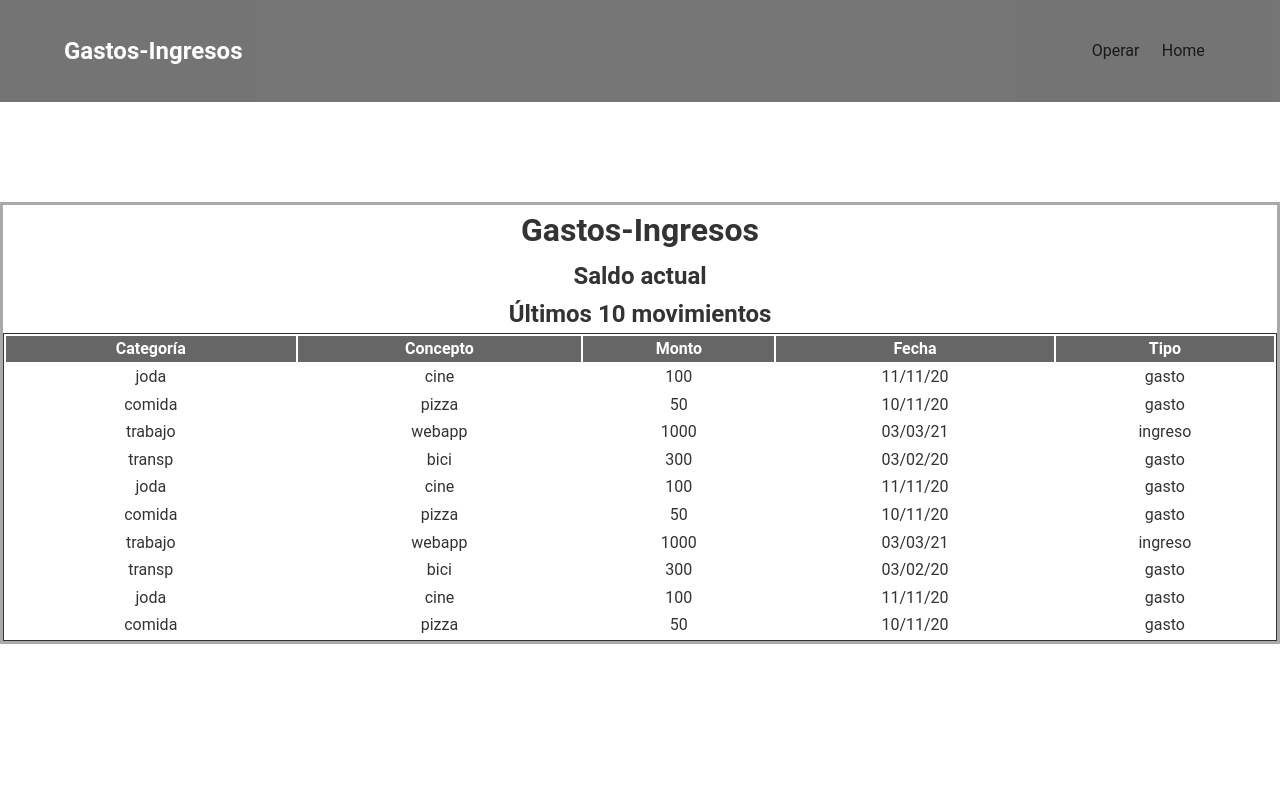
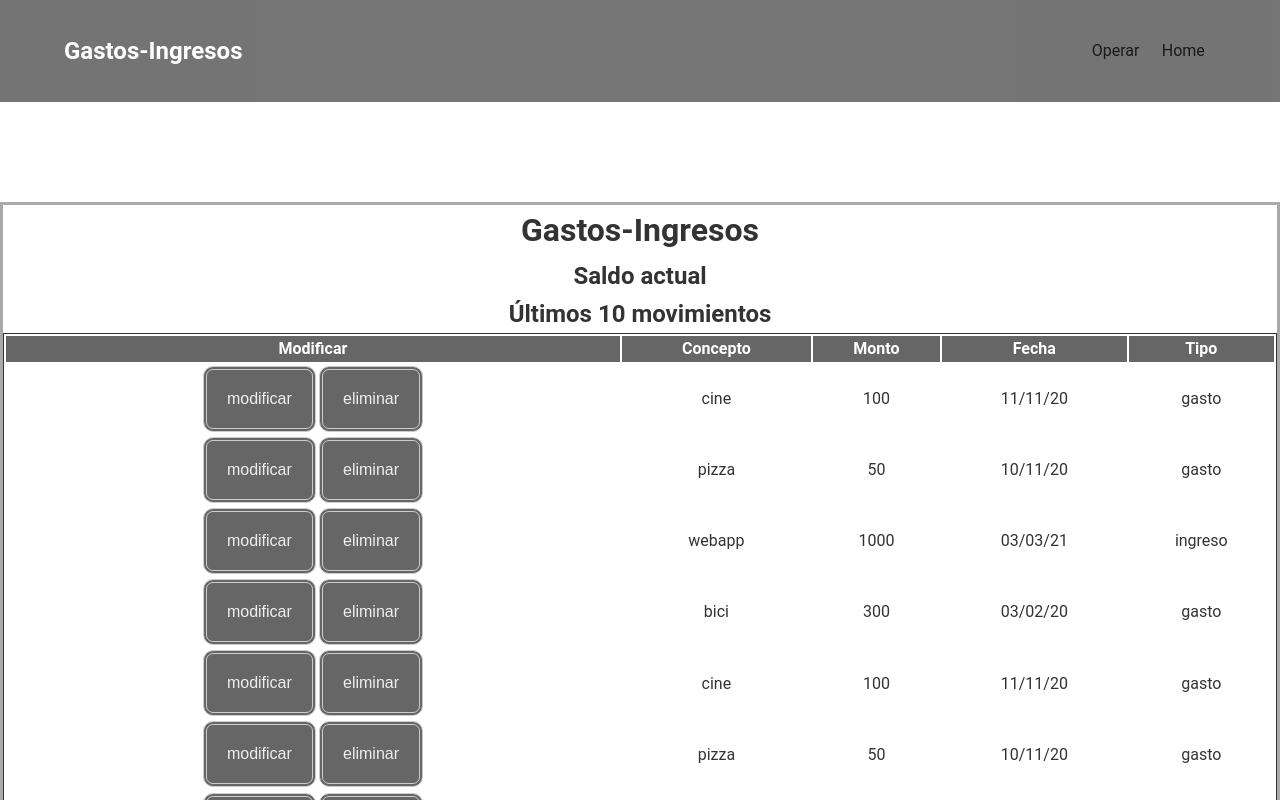
Before and after one commit to duchoprog/alkfront, a React (Create React App) app: page / in a window 1280 px wide. Shown: the top 800 px of the page. Built offline with nearby package versions, Linux system fonts and the light colour scheme.

Commit message:
Added buttons for records deletion and update

```diff
--- a/src/App.css
+++ b/src/App.css
@@ -1,16 +1,16 @@
-.home{
+.home {
   text-align: center;
   border: 3px solid #aaa;
   padding: 0;
   margin-top: 100px;
 }
 
-@import url('https://fonts.googleapis.com/css?family=Roboto');
+@import url("https://fonts.googleapis.com/css?family=Roboto");
 /* Global Styles */
 :root {
   --nav-primary-color: lightgreen;
-  --nav-text-color:Black;
-  --nav-a-hov-color:White;
+  --nav-text-color: Black;
+  --nav-a-hov-color: White;
 }
 * {
   box-sizing: border-box;
@@ -18,7 +18,7 @@
   padding: 0;
 }
 body {
-  font-family: 'Roboto', sans-serif;
+  font-family: "Roboto", sans-serif;
   font-size: 1rem;
   line-height: 1.6;
   background-color: #fff;
@@ -37,8 +37,6 @@ ul {
 img {
   width: 100%;
 }
-
-
 
 /* Navbar */
 .navbar {
@@ -65,12 +63,29 @@ img {
   color: var(--nav-a-hov-color);
 }
 
-table{
-  width:100%;
-  border:1px solid
+table {
+  width: 100%;
+  border: 1px solid;
 }
- th{
-
+th {
   background-color: #666;
   color: #fff;
 }
+
+button {
+  display: inline-block;
+  background-color: #666;
+  border-radius: 10px;
+  border: 4px double #cccccc;
+  color: #eeeeee;
+  text-align: center;
+  font-size: 1em;
+  padding: 20px;
+  width: fit-content;
+  -webkit-transition: all 0.5s;
+  -moz-transition: all 0.5s;
+  -o-transition: all 0.5s;
+  transition: all 0.5s;
+  cursor: pointer;
+  margin: 0.1em;
+}
--- a/src/components/Op.js
+++ b/src/components/Op.js
@@ -2,7 +2,8 @@ import React from 'react';
 const Op = (props) => {
     return (
         <tr className='op' key={props.id}>
-            <td>{props.categoria}</td>
+            <td><button name={props.id}>modificar</button>
+            <button name={props.id}>eliminar</button></td>
             <td>{props.concepto}</td>
             <td>{props.monto}</td>
             <td>{props.fecha}</td>
--- a/src/components/OpList.js
+++ b/src/components/OpList.js
@@ -4,8 +4,8 @@ const OpList = ({ myOps }) => {
     return (
         <table>
             <tbody>
-                <tr>
-                    <th>Categoría</th>
+                <tr id="tableHeaders">
+                    <th id="buttons" >Modificar</th>
                     <th>Concepto</th>
                     <th>Monto</th>
                     <th>Fecha</th>
```
Also changed, not shown: 1 other file (tests, documents, lock files or other folders).
